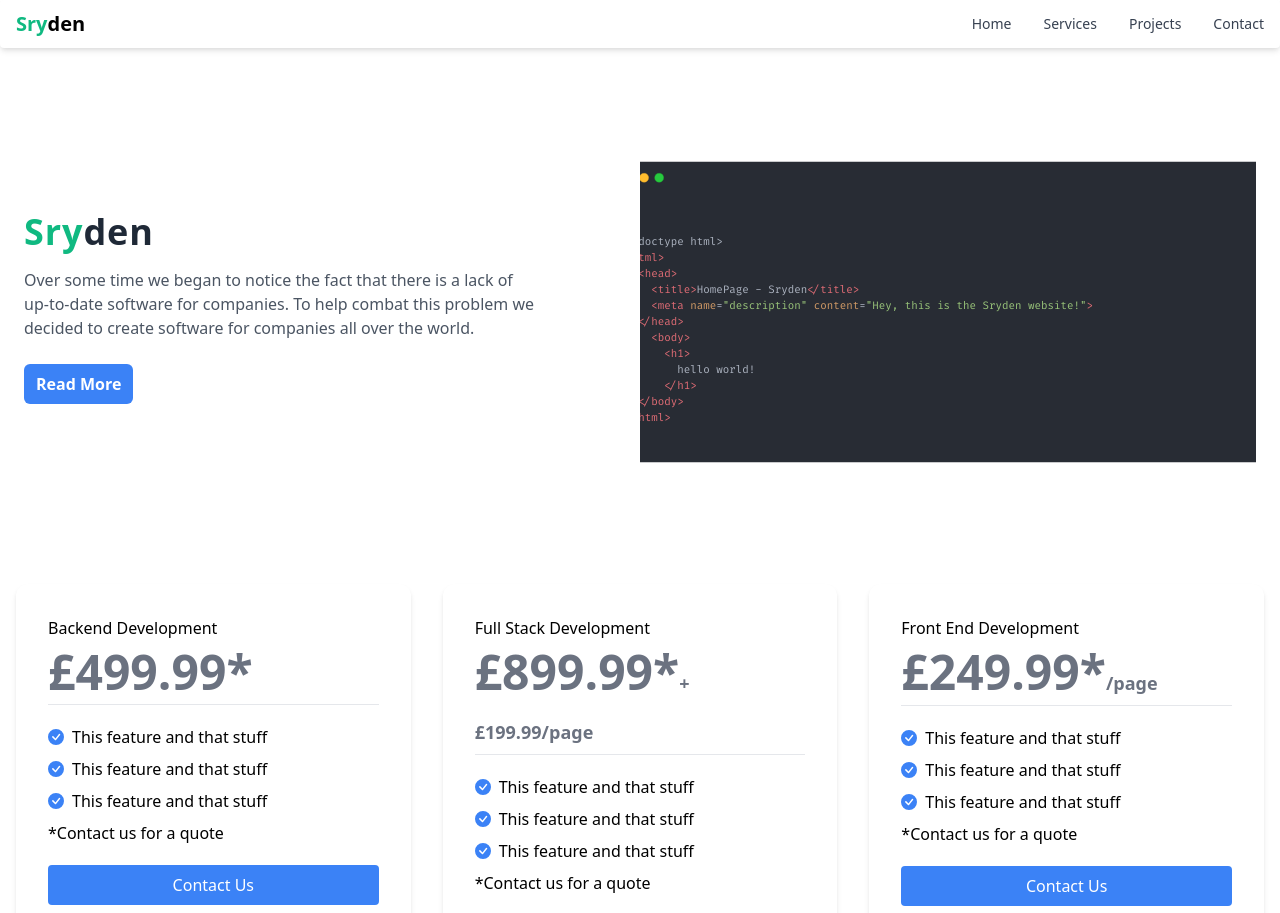
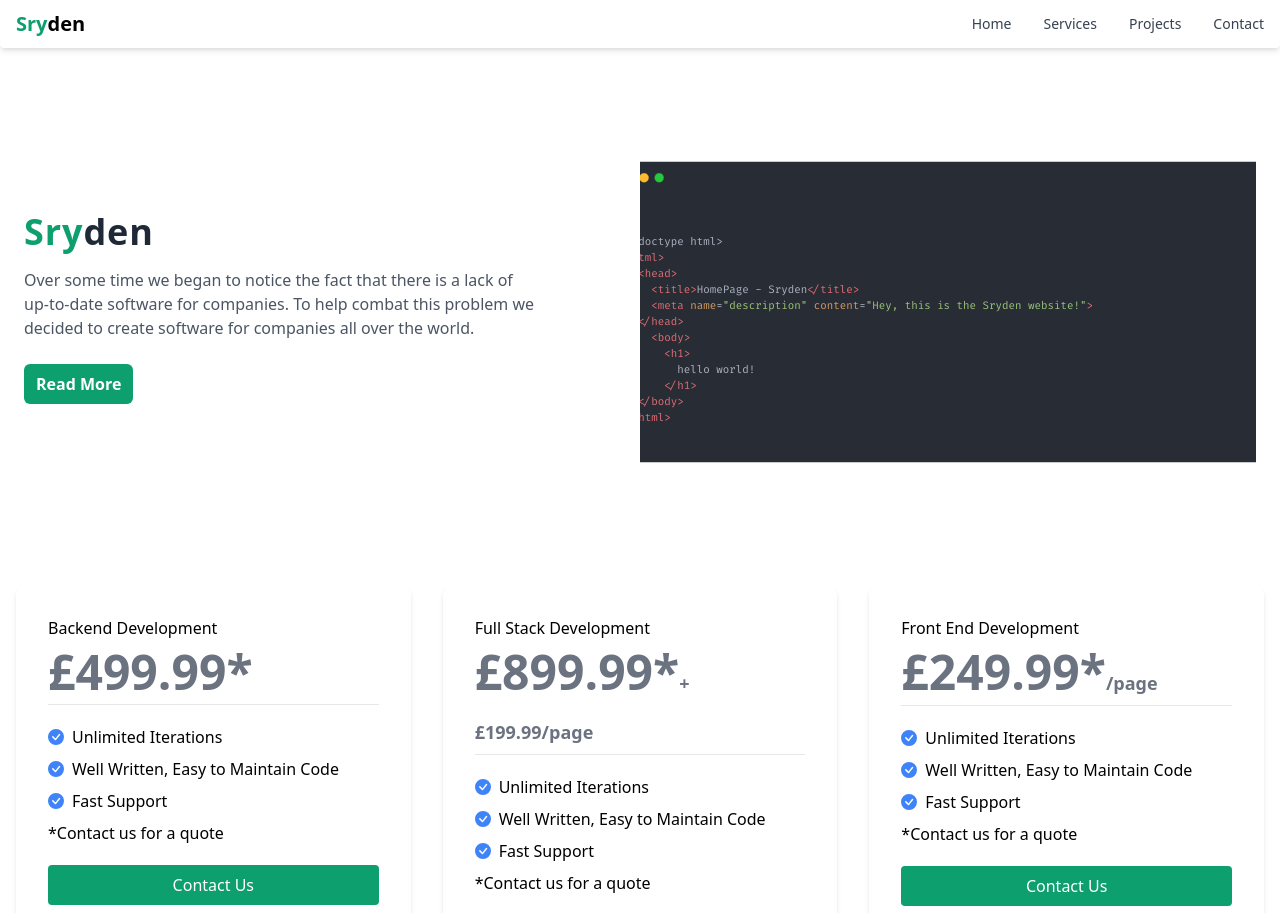
Before and after one commit to Sryden-Ltd/Sryden, a Nuxt app: page / in a window 1280 px wide. Shown: the top 913 px of the page. Built offline with nearby package versions, Linux system fonts and the light colour scheme.

Commit message:
Changed some colours

```diff
--- a/components/PricingSection.vue
+++ b/components/PricingSection.vue
@@ -8,15 +8,15 @@
             <div class="my-4 flex flex-col text-base items-center">
                 <p class="flex items-center w-full my-1"><svg class="mr-2 text-blue-500" xmlns="http://www.w3.org/2000/svg" width="16" height="16" fill="currentColor" viewbox="0 0 16 16">
                         <path d="M16 8A8 8 0 1 1 0 8a8 8 0 0 1 16 0zm-3.97-3.03a.75.75 0 0 0-1.08.022L7.477 9.417 5.384 7.323a.75.75 0 0 0-1.06 1.06L6.97 11.03a.75.75 0 0 0 1.079-.02l3.992-4.99a.75.75 0 0 0-.01-1.05z"></path>
-                    </svg> This feature and that stuff </p>
+                    </svg> Unlimited Iterations </p>
                 <p class="flex items-center w-full my-1"><svg class="mr-2 text-blue-500" xmlns="http://www.w3.org/2000/svg" width="16" height="16" fill="currentColor" viewbox="0 0 16 16">
                         <path d="M16 8A8 8 0 1 1 0 8a8 8 0 0 1 16 0zm-3.97-3.03a.75.75 0 0 0-1.08.022L7.477 9.417 5.384 7.323a.75.75 0 0 0-1.06 1.06L6.97 11.03a.75.75 0 0 0 1.079-.02l3.992-4.99a.75.75 0 0 0-.01-1.05z"></path>
-                    </svg> This feature and that stuff </p>
+                    </svg> Well Written, Easy to Maintain Code </p>
                 <p class="flex items-center w-full my-1"><svg class="mr-2 text-blue-500" xmlns="http://www.w3.org/2000/svg" width="16" height="16" fill="currentColor" viewbox="0 0 16 16">
                         <path d="M16 8A8 8 0 1 1 0 8a8 8 0 0 1 16 0zm-3.97-3.03a.75.75 0 0 0-1.08.022L7.477 9.417 5.384 7.323a.75.75 0 0 0-1.06 1.06L6.97 11.03a.75.75 0 0 0 1.079-.02l3.992-4.99a.75.75 0 0 0-.01-1.05z"></path>
-                    </svg> This feature and that stuff </p>
+                    </svg> Fast Support </p>
                 <p class="flex items-center text-slate-500 font-light w-full my-1"> *Contact us for a quote </p>
-            </div><a href="mailto:hello@olliwes.me"><button class="my-4 px-4 py-2 block w-full text-white bg-blue-500 hover:bg-blue-700 rounded"> Contact Us </button></a>
+            </div><a href="mailto:hello@olliwes.me"><button class="transition-colors duration-200 transform my-4 px-4 py-2 block w-full text-white bg-green-500 hover:bg-green-600 rounded"> Contact Us </button></a>
         </div>
     </div>
  <div class="lg:w-1/3 md:w-1/2 w-full p-4 ">
@@ -27,15 +27,15 @@
             <div class="my-4 flex flex-col text-base items-center">
                 <p class="flex items-center w-full my-1"><svg class="mr-2 text-blue-500" xmlns="http://www.w3.org/2000/svg" width="16" height="16" fill="currentColor" viewbox="0 0 16 16">
                         <path d="M16 8A8 8 0 1 1 0 8a8 8 0 0 1 16 0zm-3.97-3.03a.75.75 0 0 0-1.08.022L7.477 9.417 5.384 7.323a.75.75 0 0 0-1.06 1.06L6.97 11.03a.75.75 0 0 0 1.079-.02l3.992-4.99a.75.75 0 0 0-.01-1.05z"></path>
-                    </svg> This feature and that stuff </p>
+                    </svg> Unlimited Iterations </p>
                 <p class="flex items-center w-full my-1"><svg class="mr-2 text-blue-500" xmlns="http://www.w3.org/2000/svg" width="16" height="16" fill="currentColor" viewbox="0 0 16 16">
                         <path d="M16 8A8 8 0 1 1 0 8a8 8 0 0 1 16 0zm-3.97-3.03a.75.75 0 0 0-1.08.022L7.477 9.417 5.384 7.323a.75.75 0 0 0-1.06 1.06L6.97 11.03a.75.75 0 0 0 1.079-.02l3.992-4.99a.75.75 0 0 0-.01-1.05z"></path>
-                    </svg> This feature and that stuff </p>
+                    </svg> Well Written, Easy to Maintain Code </p>
                 <p class="flex items-center w-full my-1"><svg class="mr-2 text-blue-500" xmlns="http://www.w3.org/2000/svg" width="16" height="16" fill="currentColor" viewbox="0 0 16 16">
                         <path d="M16 8A8 8 0 1 1 0 8a8 8 0 0 1 16 0zm-3.97-3.03a.75.75 0 0 0-1.08.022L7.477 9.417 5.384 7.323a.75.75 0 0 0-1.06 1.06L6.97 11.03a.75.75 0 0 0 1.079-.02l3.992-4.99a.75.75 0 0 0-.01-1.05z"></path>
-                    </svg> This feature and that stuff </p>
+                    </svg> Fast Support </p>
                 <p class="flex items-center text-slate-500 font-light w-full my-1"> *Contact us for a quote </p>
-            </div><a href="mailto:hello@olliwes.me"><button class="my-4 px-4 py-2 block w-full text-white bg-blue-500 hover:bg-blue-700 rounded"> Contact Us </button></a>
+            </div><a href="mailto:hello@olliwes.me"><button class="transition-colors duration-200 transform my-4 px-4 py-2 block w-full text-white bg-green-500 hover:bg-green-600 rounded"> Contact Us </button></a>
         </div>
     </div>
     <div class="lg:w-1/3 md:w-1/2 w-full p-4 ">
@@ -46,15 +46,15 @@
             <div class="my-4 flex flex-col text-base items-center">
                 <p class="flex items-center w-full my-1"><svg class="mr-2 text-blue-500" xmlns="http://www.w3.org/2000/svg" width="16" height="16" fill="currentColor" viewbox="0 0 16 16">
                         <path d="M16 8A8 8 0 1 1 0 8a8 8 0 0 1 16 0zm-3.97-3.03a.75.75 0 0 0-1.08.022L7.477 9.417 5.384 7.323a.75.75 0 0 0-1.06 1.06L6.97 11.03a.75.75 0 0 0 1.079-.02l3.992-4.99a.75.75 0 0 0-.01-1.05z"></path>
-                    </svg> This feature and that stuff </p>
+                    </svg> Unlimited Iterations </p>
                 <p class="flex items-center w-full my-1"><svg class="mr-2 text-blue-500" xmlns="http://www.w3.org/2000/svg" width="16" height="16" fill="currentColor" viewbox="0 0 16 16">
                         <path d="M16 8A8 8 0 1 1 0 8a8 8 0 0 1 16 0zm-3.97-3.03a.75.75 0 0 0-1.08.022L7.477 9.417 5.384 7.323a.75.75 0 0 0-1.06 1.06L6.97 11.03a.75.75 0 0 0 1.079-.02l3.992-4.99a.75.75 0 0 0-.01-1.05z"></path>
-                    </svg> This feature and that stuff </p>
+                    </svg> Well Written, Easy to Maintain Code </p>
                 <p class="flex items-center w-full my-1"><svg class="mr-2 text-blue-500" xmlns="http://www.w3.org/2000/svg" width="16" height="16" fill="currentColor" viewbox="0 0 16 16">
                         <path d="M16 8A8 8 0 1 1 0 8a8 8 0 0 1 16 0zm-3.97-3.03a.75.75 0 0 0-1.08.022L7.477 9.417 5.384 7.323a.75.75 0 0 0-1.06 1.06L6.97 11.03a.75.75 0 0 0 1.079-.02l3.992-4.99a.75.75 0 0 0-.01-1.05z"></path>
-                    </svg> This feature and that stuff </p>
+                    </svg> Fast Support </p>
                 <p class="flex items-center text-slate-500 font-light w-full my-1"> *Contact us for a quote </p>
-            </div><a href="mailto:hello@olliwes.me"><button class="my-4 px-4 py-2 block w-full text-white bg-blue-500 hover:bg-blue-700 rounded"> Contact Us </button></a>
+            </div><a href="mailto:hello@olliwes.me"><button class="transition-colors duration-200 transform my-4 px-4 py-2 block w-full text-white bg-green-500 hover:bg-green-600 rounded"> Contact Us </button></a>
         </div>
     </div>
 </section>
--- a/components/TitleHero.vue
+++ b/components/TitleHero.vue
@@ -9,7 +9,7 @@
                 </p>
                 <div class="mt-6">
                     <a href="#"
-                        class="inline-block px-3 py-2 font-semibold text-center text-white transition-colors duration-200 transform bg-blue-500 rounded-md hover:bg-blue-400">
+                        class="inline-block px-3 py-2 font-semibold text-center text-white transition-colors duration-200 transform bg-green-500 rounded-md hover:bg-green-600">
                         Read More</a>
                 </div>
             </div>
--- a/nuxt.config.js
+++ b/nuxt.config.js
@@ -1,28 +1,24 @@
 export default {
   // Global page headers: https://go.nuxtjs.dev/config-head
   head: {
-    title: 'Sryden',
+    title: "Sryden",
     htmlAttrs: {
-      lang: 'en'
+      lang: "en",
     },
     meta: [
-      { charset: 'utf-8' },
-      { name: 'viewport', content: 'width=device-width, initial-scale=1' },
-      { hid: 'description', name: 'description', content: '' },
-      { name: 'format-detection', content: 'telephone=no' }
+      { charset: "utf-8" },
+      { name: "viewport", content: "width=device-width, initial-scale=1" },
+      { hid: "description", name: "description", content: "" },
+      { name: "format-detection", content: "telephone=no" },
     ],
-    link: [
-      { rel: 'icon', type: 'image/x-icon', href: '/favicon.ico' }
-    ]
+    link: [{ rel: "icon", type: "image/x-icon", href: "/favicon.ico" }],
   },
 
   // Global CSS: https://go.nuxtjs.dev/config-css
-  css: [
-  ],
+  css: [],
 
   // Plugins to run before rendering page: https://go.nuxtjs.dev/config-plugins
-  plugins: [
-  ],
+  plugins: [],
 
   // Auto import components: https://go.nuxtjs.dev/config-components
   components: true,
@@ -30,14 +26,12 @@ export default {
   // Modules for dev and build (recommended): https://go.nuxtjs.dev/config-modules
   buildModules: [
     // https://go.nuxtjs.dev/tailwindcss
-    '@nuxtjs/tailwindcss',
+    "@nuxtjs/tailwindcss",
   ],
 
   // Modules: https://go.nuxtjs.dev/config-modules
-  modules: [
-  ],
+  modules: [],
 
   // Build Configuration: https://go.nuxtjs.dev/config-build
-  build: {
-  }
-}
+  build: {},
+};
--- a/package.json
+++ b/package.json
@@ -10,6 +10,7 @@
   },
   "dependencies": {
     "core-js": "^3.19.3",
+    "flowbite": "^1.4.5",
     "nuxt": "^2.15.8",
     "vue": "^2.6.14",
     "vue-server-renderer": "^2.6.14",
--- /dev/null
+++ b/tailwind.config.js
@@ -0,0 +1,11 @@
+module.exports = {
+  content: [
+    "./index.html",
+    "./src/**/*.{vue,js}",
+    "./node_modules/flowbite/**/*.js",
+  ],
+  theme: {
+    extend: {},
+  },
+  plugins: [require("flowbite/plugin")],
+};
```
Also changed, not shown: pages/index.vue (line endings or trailing spaces), 1 other file (tests, documents, lock files or other folders).
